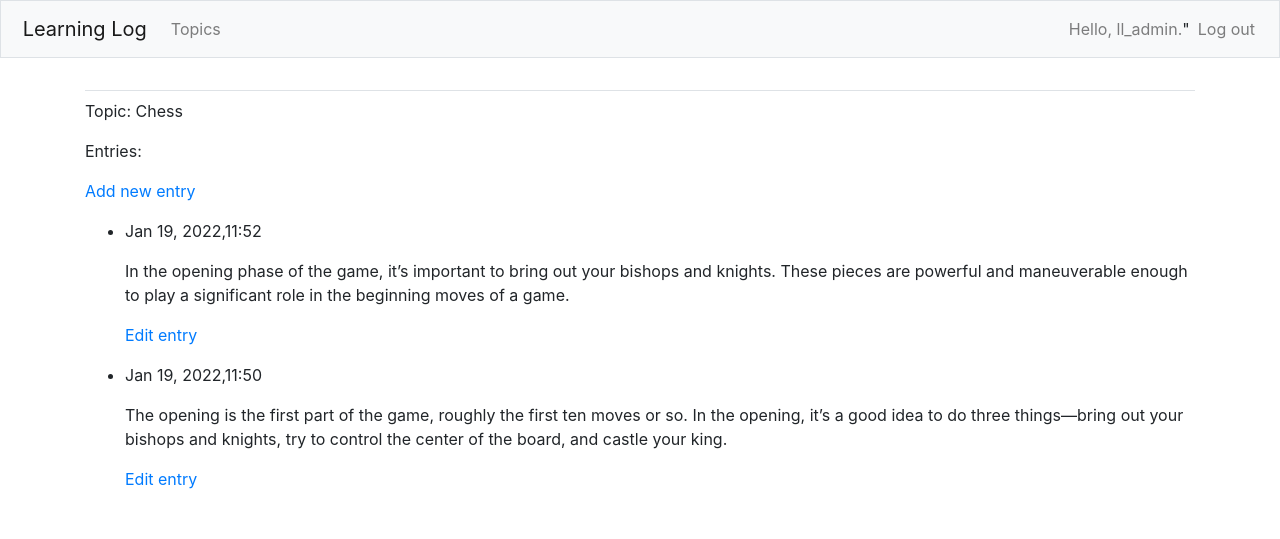
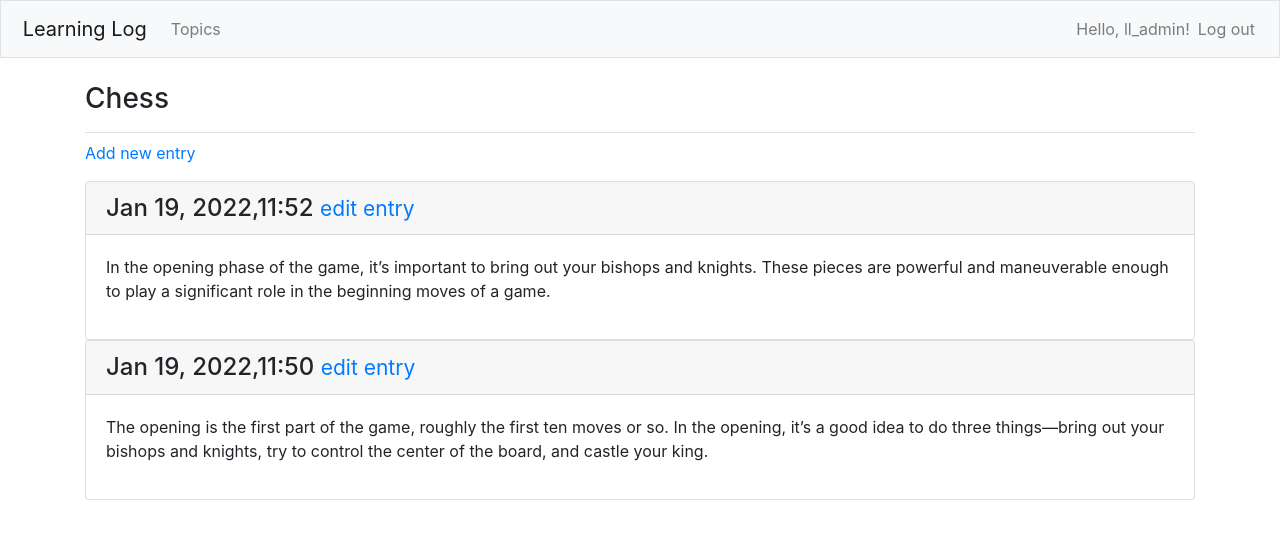
Before and after one commit to Esfekia/learning_log, a Django app: page /topics/1/ in a window 1280 px wide. Shown: the top 539 px of the page. Run offline with Django 4.2, Linux system fonts and the light colour scheme; the first user in the database is signed in; data comes from the database, SQL or seed files in the repository; some libraries are stand-ins or nearby versions.

Commit message:
Topics page as well as the entries under each topic have been styled using bootstrap4.

```diff
--- a/learning_logs/templates/learning_logs/base.html
+++ b/learning_logs/templates/learning_logs/base.html
@@ -30,7 +30,7 @@
 			<ul class="navbar-nav ml-auto">
 				{% if user.is_authenticated %}
 				<li class="nav-item">
-					<span class="navbar-text" }">Hello, {{ user.username}}.</span>"
+					<span class="navbar-text" }">Hello, {{ user.username }}!</span>
 				</li>
 				<li class="nav-item">
 					<a class="nav-link" href="{% url 'users:logout' %}">Log out</a>
--- a/learning_logs/templates/learning_logs/topic.html
+++ b/learning_logs/templates/learning_logs/topic.html
@@ -1,29 +1,29 @@
 {% extends 'learning_logs/base.html' %}
 
+{% block page_header %}
+<h3> {{ topic }} </h3>
+{% endblock page_header %}
+
 {% block content %}
-
-<p>Topic: {{topic}} </p>
-
-<p>Entries:</p>
-
 <p>
 	<a href="{% url 'learning_logs:new_entry' topic.id %}">Add new entry</a>
 </p>
+{% for entry in entries %}
+<div class=card mb-3">
+	<h4 class="card-header">
+		{{ entry.date_added|date:'M d, Y,H:i'}}
+		<small><a href="{% url 'learning_logs:edit_entry' entry.id %}">
+				edit entry</a></small>
+	</h4>
+	<div class="card-body">
+		{{ entry.text|linebreaks}}
+	</div>
+</div>
 
-<ul>
-	{% for entry in entries %}
-	<li>
-		<p>{{ entry.date_added|date:'M d, Y,H:i'}}</p>
-		<p>{{ entry.text|linebreaks}}</p>
-		<p>
-			<a href="{% url 'learning_logs:edit_entry' entry.id %}">Edit entry</a>
-		</p>
-	</li>
+{% empty %}
+<p> There are no entries for this topic yet. </p>
 
-	{% empty %}
-	<li> There are no entries for this topic yet. </li>
+{% endfor %}
 
-	{% endfor %}
-</ul>
 
 {% endblock content %}
```
Also changed, not shown: learning_logs/templates/learning_logs/topics.html (+12 -7 lines), db.sqlite3.
